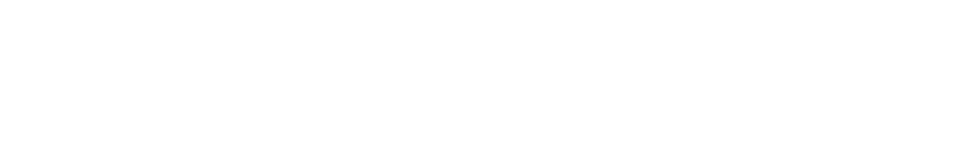
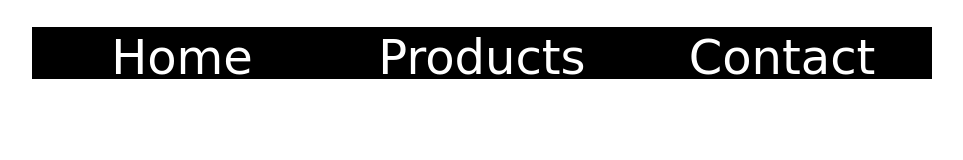
Before and after one commit to tobias1709/faellesHjemmeside, a website built with webpack: page dist/index.html in a window 1280 px wide. Shown: the whole page, without its empty margins (158-1121 px from the left). Built offline with nearby package versions, Linux system fonts and the light colour scheme; a web font is replaced by a local one.

Commit message:
Kinda made a nav...
This is not going well...
Sorry.

```diff
--- a/src/style.scss
+++ b/src/style.scss
@@ -1 +1,53 @@
+@charset "UTF-8";
+/* CSS Document */
+
 @import 'bemskel.css';
+
+/*Overall stuff*/
+html{
+	overflow-y: scroll;
+	-moz-scrollbars: vertical;
+}
+
+*{
+	margin: 0;
+	padding: 0;
+	box-sizing: border-box;
+}
+
+p{
+	padding-bottom: 1em;
+}
+
+#wrapper{
+	margin: 0 auto;
+	max-width: 900px;
+}
+/*Overall stuff end*/
+
+/*Navigation*/
+nav{
+	margin: 3% 0;
+	padding-top: 2%;
+	background-color: rgb(0, 0, 0);
+
+	ul{
+		display: flex;
+		justify-content: space-around;
+		flex-direction: row;
+		list-style-type: none;
+
+		li{
+			text-align: center;
+		}
+	}
+}
+
+nav a{
+	width: 100%;
+	font-family: 'Miss Fajardose', cursive;
+	text-decoration: none;
+	color: #FFF;
+	font-size: 3em;
+}
+/*Navigation end*/
```
Also changed, not shown: dist/index.html, dist/style.css.
